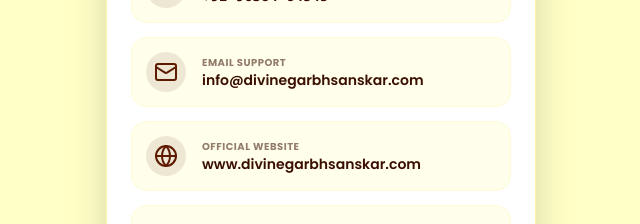
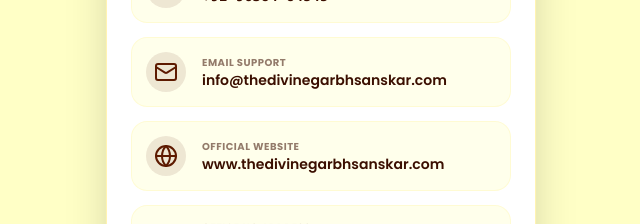
Before and after one commit to shingalajaynesh/DivineGarbhSanskar, a React (Vite) app: page /card in a window 1280 px wide. Shown: the part 544-768 px from the top of the page, without its empty margins (319-959 px from the left). Built offline with nearby package versions, Linux system fonts and the light colour scheme; a web font is replaced by a local one.

Commit message:
feat: implement digital business card system, structured data, and essential site pages with sitemap and robots.txt configuration

```diff
--- a/src/components/layout/Footer.jsx
+++ b/src/components/layout/Footer.jsx
@@ -173,8 +173,8 @@
               </li>
               <li className="flex gap-3 items-center">
                 <Mail className="w-5 h-5 text-divineGold shrink-0" />
-                <a href="mailto:info@divinegarbhsanskar.com" className="hover:text-divineGold transition-colors">
-                  info@divinegarbhsanskar.com
+                <a href="mailto:info@thedivinegarbhsanskar.com" className="hover:text-divineGold transition-colors">
+                  info@thedivinegarbhsanskar.com
                 </a>
               </li>
             </ul>
--- a/src/components/sections/ContactForm.jsx
+++ b/src/components/sections/ContactForm.jsx
@@ -273,8 +273,8 @@
                     <span className="font-bold text-white block mb-1">
                       {t({ hi: "ईमेल संपर्क:", en: "Email Support:", gu: "ઈમેલ સંપર્ક:" })}
                     </span>
-                    <a href="mailto:info@divinegarbhsanskar.com" className="hover:text-divineGold transition-colors">
-                      info@divinegarbhsanskar.com
+                    <a href="mailto:info@thedivinegarbhsanskar.com" className="hover:text-divineGold transition-colors">
+                      info@thedivinegarbhsanskar.com
                     </a>
                   </div>
                 </li>
--- a/src/pages/About.jsx
+++ b/src/pages/About.jsx
@@ -16,7 +16,7 @@
         <title>{t(meta.title)}</title>
         <meta name="description" content={t(meta.description)} />
         <meta name="keywords" content={meta.keywords} />
-        <link rel="canonical" href="https://www.divinegarbhsanskar.com/about" />
+        <link rel="canonical" href="https://www.thedivinegarbhsanskar.com/about" />
         <html lang={language} />
       </Helmet>
 
--- a/src/pages/Blog.jsx
+++ b/src/pages/Blog.jsx
@@ -55,7 +55,7 @@
         <title>{t(meta.title)}</title>
         <meta name="description" content={t(meta.description)} />
         <meta name="keywords" content={meta.keywords} />
-        <link rel="canonical" href="https://www.divinegarbhsanskar.com/blog" />
+        <link rel="canonical" href="https://www.thedivinegarbhsanskar.com/blog" />
         <html lang={language} />
       </Helmet>
 
--- a/src/pages/Card.jsx
+++ b/src/pages/Card.jsx
@@ -23,8 +23,8 @@
 ORG:Divine Garbh Sanskar
 TITLE:Founder & CEO
 TEL;TYPE=WORK,VOICE:+919638484545
-EMAIL;TYPE=WORK:info@divinegarbhsanskar.com
-URL:https://www.divinegarbhsanskar.com
+EMAIL;TYPE=WORK:info@thedivinegarbhsanskar.com
+URL:https://www.thedivinegarbhsanskar.com
 ADR;TYPE=WORK:;;164, near ABC School, behind Royal Arcade, Marutidham Society, Sarthana Jakat Naka, Mani Nagar Society, Nana Varachha;Surat;Gujarat;395013;India
 NOTE:Reviving Vedic Prenatal Science for conscious motherhood.
 END:VCARD`;
@@ -224,24 +224,24 @@
               </a>
 
               {/* Email */}
-              <a href="mailto:info@divinegarbhsanskar.com" className="flex items-center gap-4 p-3.5 bg-softCream/35 hover:bg-softCream/60 active:bg-softCream/80 rounded-2xl border border-divineGold/10 transition-colors">
+              <a href="mailto:info@thedivinegarbhsanskar.com" className="flex items-center gap-4 p-3.5 bg-softCream/35 hover:bg-softCream/60 active:bg-softCream/80 rounded-2xl border border-divineGold/10 transition-colors">
                 <div className="w-10 h-10 rounded-full bg-sacredMaroon/10 text-sacredMaroon flex items-center justify-center shrink-0">
                   <Mail className="w-4.5 h-4.5" />
                 </div>
                 <div className="flex flex-col text-left">
                   <span className="text-[10px] text-templeBrown/55 font-bold uppercase tracking-wider">{t({ hi: "ईमेल पता", en: "Email Support", gu: "ઇમેઇલ સરનામું" })}</span>
-                  <span className="text-sm font-semibold text-templeBrown truncate max-w-[280px]">info@divinegarbhsanskar.com</span>
+                  <span className="text-sm font-semibold text-templeBrown truncate max-w-[280px]">info@thedivinegarbhsanskar.com</span>
                 </div>
               </a>
 
               {/* Website */}
-              <a href="https://www.divinegarbhsanskar.com" target="_blank" rel="noopener noreferrer" className="flex items-center gap-4 p-3.5 bg-softCream/35 hover:bg-softCream/60 active:bg-softCream/80 rounded-2xl border border-divineGold/10 transition-colors">
+              <a href="https://www.thedivinegarbhsanskar.com" target="_blank" rel="noopener noreferrer" className="flex items-center gap-4 p-3.5 bg-softCream/35 hover:bg-softCream/60 active:bg-softCream/80 rounded-2xl border border-divineGold/10 transition-colors">
                 <div className="w-10 h-10 rounded-full bg-sacredMaroon/10 text-sacredMaroon flex items-center justify-center shrink-0">
                   <Globe className="w-4.5 h-4.5" />
                 </div>
                 <div className="flex flex-col text-left">
                   <span className="text-[10px] text-templeBrown/55 font-bold uppercase tracking-wider">{t({ hi: "वेबसाइट", en: "Official Website", gu: "વેબસાઇટ" })}</span>
-                  <span className="text-sm font-semibold text-templeBrown">www.divinegarbhsanskar.com</span>
+                  <span className="text-sm font-semibold text-templeBrown">www.thedivinegarbhsanskar.com</span>
                 </div>
               </a>
 
--- a/src/pages/Contact.jsx
+++ b/src/pages/Contact.jsx
@@ -14,7 +14,7 @@
         <title>{t(meta.title)}</title>
         <meta name="description" content={t(meta.description)} />
         <meta name="keywords" content={meta.keywords} />
-        <link rel="canonical" href="https://www.divinegarbhsanskar.com/contact" />
+        <link rel="canonical" href="https://www.thedivinegarbhsanskar.com/contact" />
         <html lang={language} />
       </Helmet>
 
--- a/src/pages/Courses.jsx
+++ b/src/pages/Courses.jsx
@@ -79,7 +79,7 @@
         <title>{t(meta.title)}</title>
         <meta name="description" content={t(meta.description)} />
         <meta name="keywords" content={meta.keywords} />
-        <link rel="canonical" href="https://www.divinegarbhsanskar.com/courses" />
+        <link rel="canonical" href="https://www.thedivinegarbhsanskar.com/courses" />
         <html lang={language} />
       </Helmet>
 
--- a/src/pages/Home.jsx
+++ b/src/pages/Home.jsx
@@ -39,16 +39,16 @@
         <meta property="og:title" content={t(meta.title)} />
         <meta property="og:description" content={t(meta.description)} />
         <meta property="og:type" content="website" />
-        <meta property="og:url" content="https://www.divinegarbhsanskar.com/" />
-        <meta property="og:image" content="https://www.divinegarbhsanskar.com/og-image.jpg" />
+        <meta property="og:url" content="https://www.thedivinegarbhsanskar.com/" />
+        <meta property="og:image" content="https://www.thedivinegarbhsanskar.com/og-image.jpg" />
 
         {/* Twitter Card Tags */}
         <meta name="twitter:card" content="summary_large_image" />
         <meta name="twitter:title" content={t(meta.title)} />
         <meta name="twitter:description" content={t(meta.description)} />
-        <meta name="twitter:image" content="https://www.divinegarbhsanskar.com/og-image.jpg" />
+        <meta name="twitter:image" content="https://www.thedivinegarbhsanskar.com/og-image.jpg" />
 
-        <link rel="canonical" href="https://www.divinegarbhsanskar.com/" />
+        <link rel="canonical" href="https://www.thedivinegarbhsanskar.com/" />
         <html lang={language} />
 
         {/* Structured Data Script Tags */}
--- a/src/pages/NotFound.jsx
+++ b/src/pages/NotFound.jsx
@@ -16,7 +16,7 @@
       <Helmet>
         <title>{t(meta.title)}</title>
         <meta name="description" content={t(meta.description)} />
-        <link rel="canonical" href="https://www.divinegarbhsanskar.com/404" />
+        <link rel="canonical" href="https://www.thedivinegarbhsanskar.com/404" />
         <html lang={language} />
       </Helmet>
 
--- a/src/seo/structuredData.js
+++ b/src/seo/structuredData.js
@@ -2,8 +2,8 @@
   "@context": "https://schema.org",
   "@type": "Organization",
   "name": "Divine Garbh Sanskar",
-  "url": "https://www.divinegarbhsanskar.com",
-  "logo": "https://www.divinegarbhsanskar.com/logo.jpg",
+  "url": "https://www.thedivinegarbhsanskar.com",
+  "logo": "https://www.thedivinegarbhsanskar.com/logo.jpg",
   "tagline": "Weaving Cultural Roots into Motherhood",
   "sameAs": [
     "https://www.instagram.com/divinegarbhsanskar/",
@@ -22,9 +22,9 @@
   "@context": "https://schema.org",
   "@type": "LocalBusiness",
   "name": "Divine Garbh Sanskar",
-  "image": "https://www.divinegarbhsanskar.com/logo.jpg",
-  "@id": "https://www.divinegarbhsanskar.com/#localbusiness",
-  "url": "https://www.divinegarbhsanskar.com",
+  "image": "https://www.thedivinegarbhsanskar.com/logo.jpg",
+  "@id": "https://www.thedivinegarbhsanskar.com/#localbusiness",
+  "url": "https://www.thedivinegarbhsanskar.com",
   "telephone": "+919638484545",
   "priceRange": "$$",
   "address": {
@@ -68,7 +68,7 @@
       "provider": {
         "@type": "Organization",
         "name": "Divine Garbh Sanskar",
-        "sameAs": "https://www.divinegarbhsanskar.com"
+        "sameAs": "https://www.thedivinegarbhsanskar.com"
       }
     }
   }))
```
Also changed, not shown: public/robots.txt, 1 other file (tests, documents, lock files or other folders).
